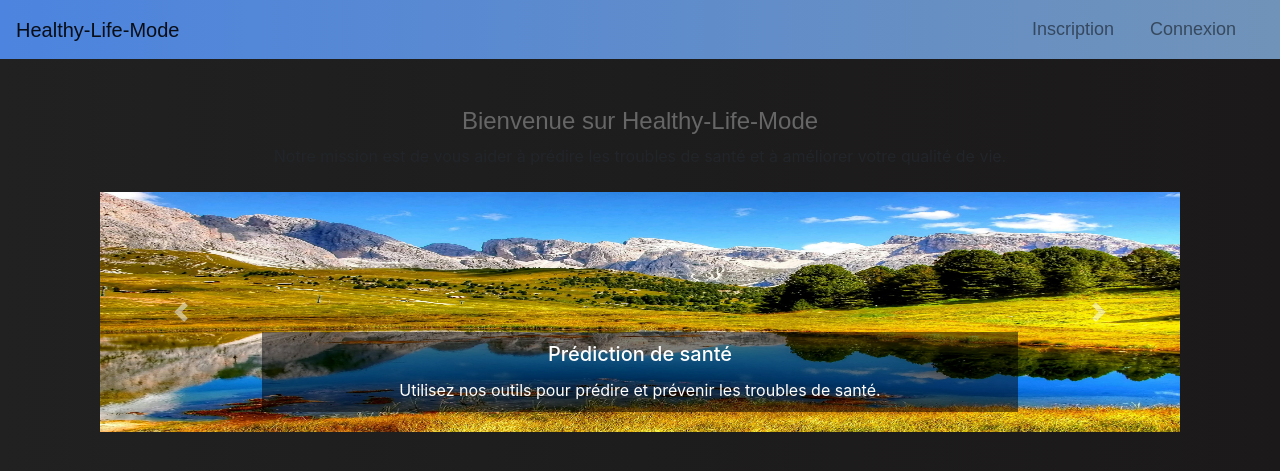
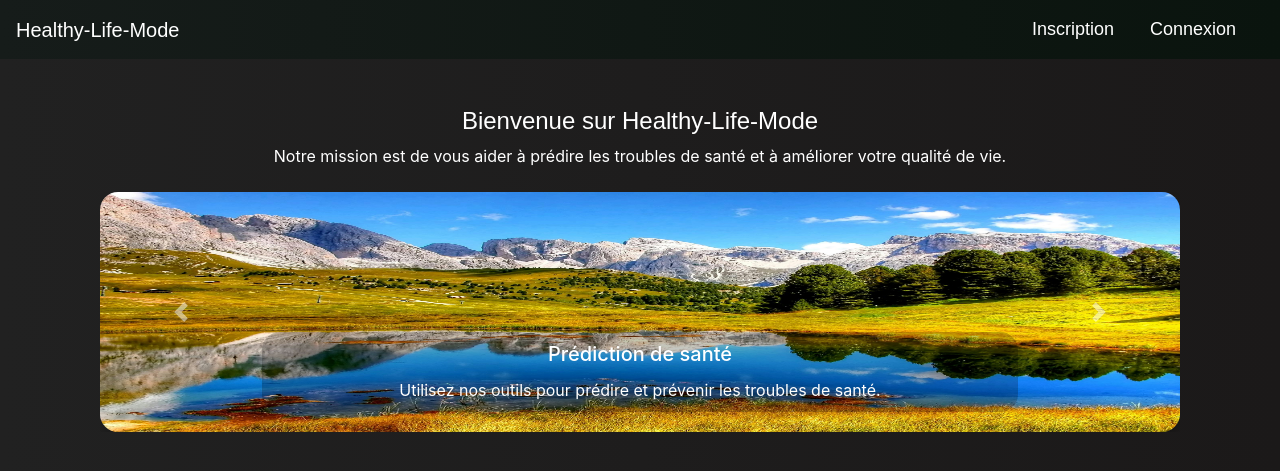
Before and after one commit to dataddiict/Healthy-Life-Mode, a Django app: page / in a window 1280 px wide. Shown: the top 471 px of the page. Run offline with Django 4.2, Linux system fonts and the light colour scheme; some libraries are stand-ins or nearby versions.

Commit message:
update style

```diff
--- a/static/css/styles.css
+++ b/static/css/styles.css
@@ -3,7 +3,7 @@ h1 {
     font-family: 'Arial', sans-serif;
     font-size: 42px;
     text-align: center;
-    color: #ffffff;
+    color: #ffffff; /* Blanc */
 }
 
 /* Style for the secondary heading */
@@ -12,11 +12,11 @@ h2 {
     font-size: 24px;
     text-align: center;
     margin-top: 20px;
-    color: #666;
+    color: #ffffff; /* Blanc */
 }
 
 nav {
-    background: linear-gradient(to right, #4c84df, #7093b9);
+    background: linear-gradient(to right, #161c1a, #0a140e);
     color: #fff;
     padding: 10px 20px;
     display: flex;
@@ -82,14 +82,25 @@ nav ul li a {
     width: 100%;
     height: 30dvh;
     box-shadow: 0 4px 8px rgba(0, 0, 0, 0.2);
+    border-radius: 18px;
 }
 
 .carousel-caption {
-    background: rgba(0, 0, 0, 0.5);
+    background: rgba(0, 0, 0, 0.219);
     padding: 10px;
+    border-radius: 18px;
 }
 
 /* Background color for the whole page */
 body {
     background: linear-gradient(to right, #212121, #1b1919);
 }
+/* Ensure all text elements are white */
+p, h1, h2, h3, h4, h5, h6, a, div, span, li, ul, ol, table, td, th, nav, button {
+    color: #ffffff !important; /* Blanc */
+}
+
+/* Override specific elements if necessary */
+a.nav-link {
+    color: #ffffff !important; /* Blanc */
+}
```
